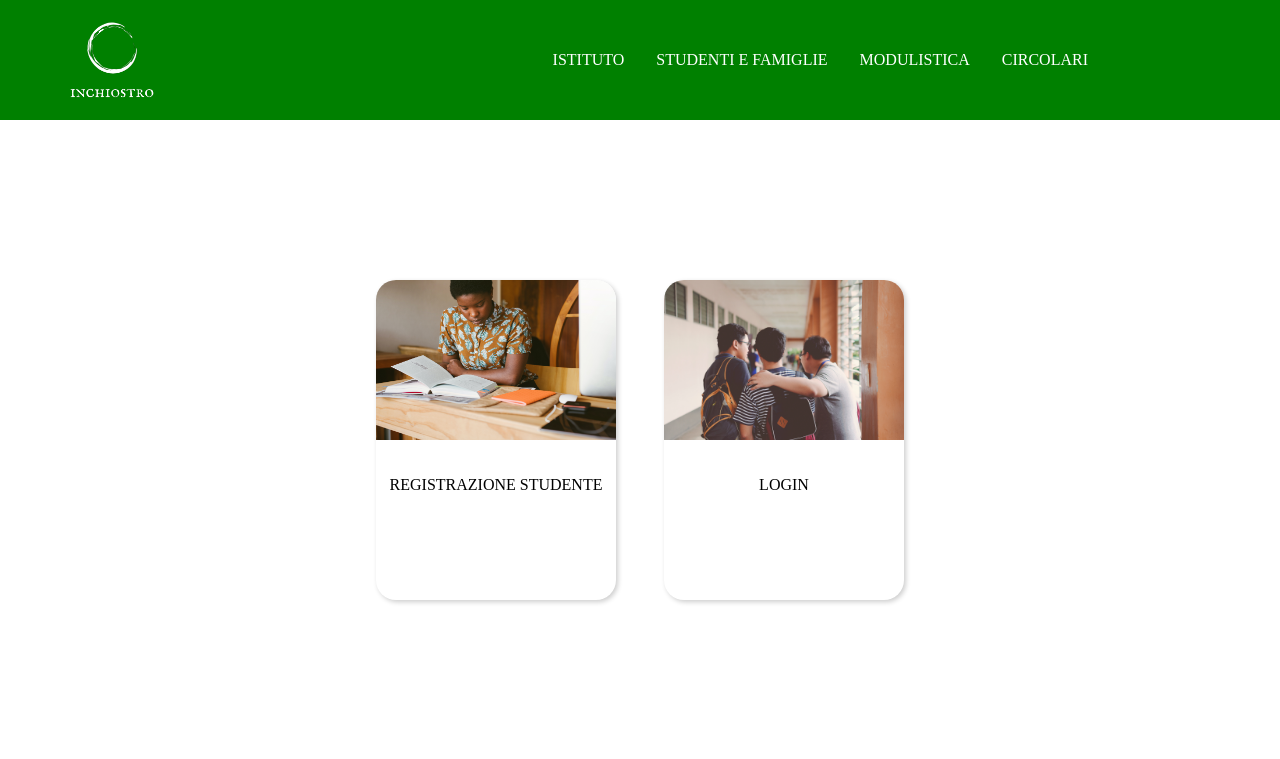
After one commit to ThomasStatile/LABORATORIO-FULL-STACK, a PHP site: page /index.php in a window 1280 px wide. The commit adds this page. Shown: the top 759 px of the page. Run offline with PHP 8.4, Linux system fonts and the light colour scheme; some libraries are stand-ins or nearby versions.

Commit message:
modifica estensione homepage
Modifica estensione della pagina home in php, in modo da renderla dinamica e restituire un interfaccia differente in base se uno user è già loggato oppure no.

```diff
--- a/admin-page.php
+++ b/admin-page.php
@@ -9,7 +9,7 @@
   <body>
     <header>
       <div class="logo">
-        <a href="index.html">
+        <a href="index.php">
           <img src="img/logo.png" alt="" />
         </a>
       </div>
--- /dev/null
+++ b/index.php
@@ -0,0 +1,104 @@
+<!DOCTYPE html>
+<html lang="en">
+  <head>
+    <meta charset="UTF-8" />
+    <meta name="viewport" content="width=device-width, initial-scale=1.0" />
+    <link
+      rel="stylesheet"
+      href="https://pro.fontawesome.com/releases/v5.10.0/css/all.css"
+    />
+    <link rel="stylesheet" href="style.css" />
+    <title>Registro elettronico</title>
+  </head>
+  <body>
+
+    <?php
+     require_once('php/config.php');
+
+     session_start();
+
+     if (isset($_SESSION['username'])) {
+      if ($_SESSION['tipoUtente'] == 1) {
+        echo '
+        <header>
+          <div class="logo">
+            <a href="index.php">
+              <img src="img/logo.png" alt="" />
+            </a>
+          </div>
+          <div class="header-link">
+            <ul>
+              <li>istituto</li>
+              <li>studenti e famiglie</li>
+              <li>modulistica</li>
+              <li>circolari</li>
+            </ul>
+          </div>
+          <div class="user-links">
+          <a href="studente-page.php"> <i class="fas fa-user"></i> </a>
+          <a href="logout.php"> <i class="fas fa-sign-out iconlogout"></i> </a>
+          </div>
+        </header>
+        ';
+      }elseif ($_SESSION['tipoUtente'] == 2) {
+        echo '
+        <header>
+          <div class="logo">
+            <a href="index.php">
+              <img src="img/logo.png" alt="" />
+            </a>
+          </div>
+          <div class="header-link">
+            <ul>
+              <li>istituto</li>
+              <li>studenti e famiglie</li>
+              <li>modulistica</li>
+              <li>circolari</li>
+            </ul>
+          </div>
+          <div class="user-links">
+          <a href="admin-page.php"> <i class="fas fa-user"></i> </a>
+          <a href="logout.php"> <i class="fas fa-sign-out"></i> </a>
+          </div>
+        </header>
+        ';
+      }
+      }else {
+        echo '
+        <header>
+          <div class="logo">
+            <a href="index.php">
+              <img src="img/logo.png" alt="" />
+            </a>
+          </div>
+          <div class="header-link">
+            <ul>
+              <li>istituto</li>
+              <li>studenti e famiglie</li>
+              <li>modulistica</li>
+              <li>circolari</li>
+            </ul>
+          </div>
+        </header>
+
+        <section class="hero1">
+          <a href="registrazione.php">
+            <div class="register form">
+              <img src="img/registrazione.jpg" alt="" />
+              <div class="text">registrazione studente</div>
+            </div>
+          </a>
+          <a href="login.php">
+            <div class="stud-login form">
+              <img src="img/login-studente.jpg" alt="" />
+              <div class="text">login</div>
+            </div>
+          </a>
+        </section>
+        ';
+      }
+
+
+  ?>
+  </body>
+</html>
--- a/login.php
+++ b/login.php
@@ -9,7 +9,7 @@
   <body>
     <header>
       <div class="logo">
-        <a href="index.html">
+        <a href="index.php">
           <img src="img/logo.png" alt="" />
         </a>
       </div>
--- a/logout.php
+++ b/logout.php
@@ -1,6 +1,6 @@
 <?php
 session_start();
 session_destroy();
-header("Location: index.html"); // Reindirizza all'area di login o a un'altra pagina pubblica
+header("Location: index.php"); // Reindirizza all'area di login o a un'altra pagina pubblica
 exit();
 ?>
--- a/php/config.php
+++ b/php/config.php
@@ -3,7 +3,7 @@
 $servername = "localhost";
 $user = "root";
 $port = "3307";
-$password = "milano2023";
+$password = "password";
 $database = "fullstack_laboratorio";
 
 $connessione = new mysqli($servername, $user, $password, $database, $port);
--- a/registrazione.php
+++ b/registrazione.php
@@ -9,7 +9,7 @@
   <body>
     <header>
       <div class="logo">
-        <a href="index.html">
+        <a href="index.php">
           <img src="img/logo.png" alt="" />
         </a>
       </div>
--- a/studente-page.php
+++ b/studente-page.php
@@ -13,7 +13,7 @@
   <body>
     <header>
       <div class="logo">
-        <a href="index.html">
+        <a href="index.php">
           <img src="img/logo.png" alt="" />
         </a>
       </div>
@@ -60,7 +60,6 @@
             </section>
 
 
-
           </body>
         </html>
             ';
--- a/style.css
+++ b/style.css
@@ -25,7 +25,7 @@ header {
 
 .header-link {
   position: absolute;
-  right: 10rem;
+  right: 12rem;
 }
 
 ul {
@@ -54,7 +69,7 @@ a {
   justify-content: center;
   align-items: center;
   flex-direction: row;
-  gap: 10rem;
+  gap: 3rem;
 }
 
 .form {
@@ -62,7 +77,6 @@ a {
   width: 15rem;
   border-radius: 20px;
   box-shadow: 2px 2px 5px rgba(0, 0, 0, 0.2);
-  border: 1px solid rgba(0, 0, 0, 0.21);
 }
 
 .form img {
```
Also changed, not shown: other parts of style.css (+17 -18 lines), admin-feedback.php (+2 -6 lines), admin-voti.php (+2 -7 lines), studenti-feedback.php (+43 -66 lines), voti-studenti.php (+2 -6 lines), img/logo.png.
